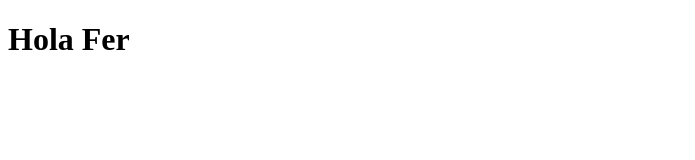
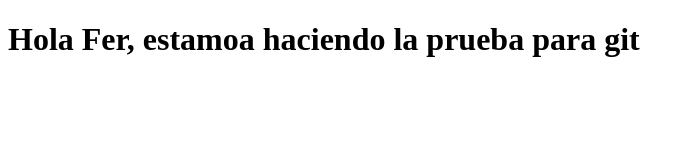
Before and after one commit to josefersango/proyectoDemo, a plain HTML site: page index.html in a window 1280 px wide. Shown: the whole page, without its empty margins (0-695 px from the left). Drawn offline with Linux system fonts and the light colour scheme.

Commit message:
secondt commit

```diff
--- a/index.html
+++ b/index.html
@@ -7,7 +7,7 @@
     <title>Hola Mundo</title>
 </head>
 <body>
-    <h1>Hola Fer</h1>
+    <h1>Hola Fer, estamoa haciendo la prueba para git</h1>
 
 </body>
 </html>
```
